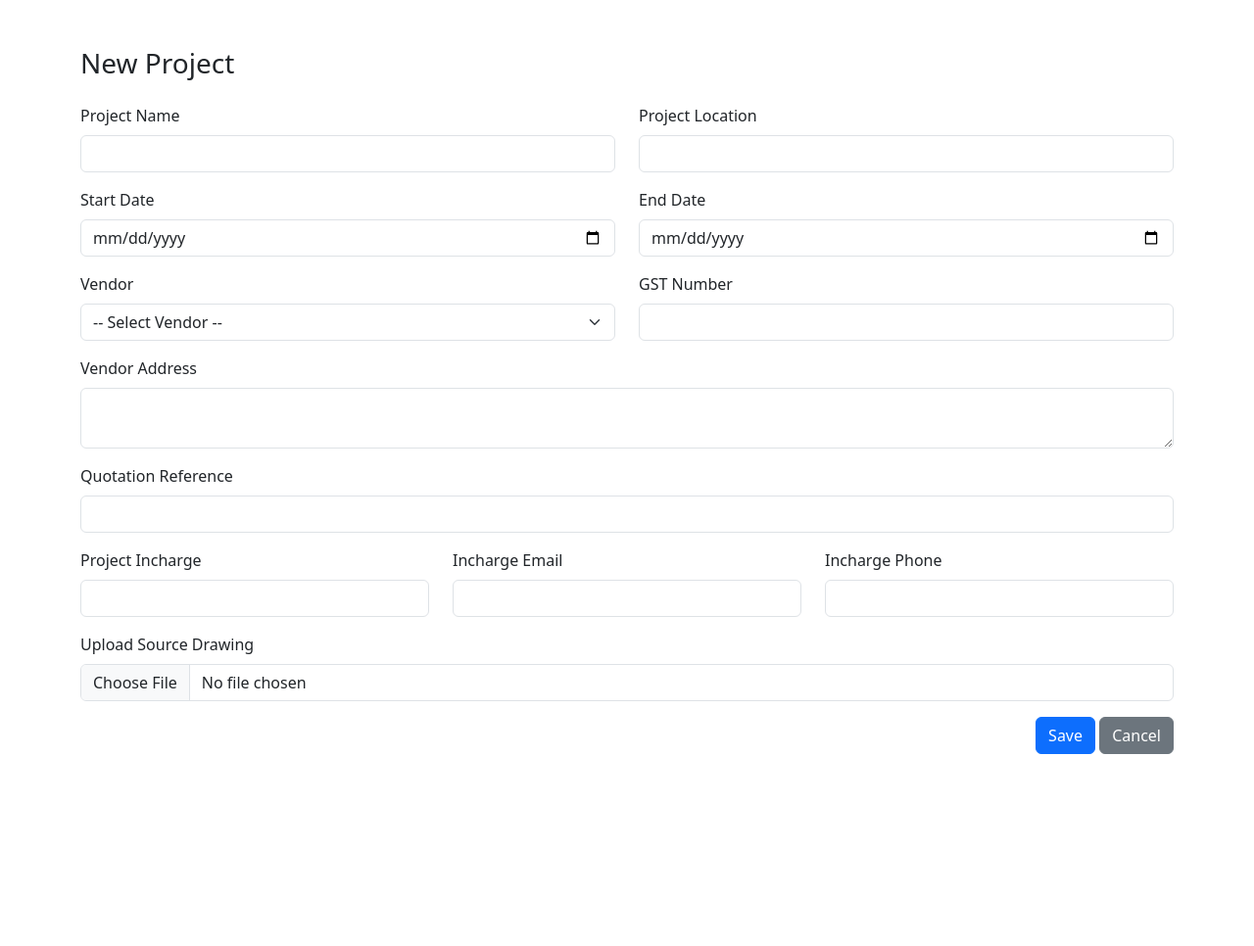
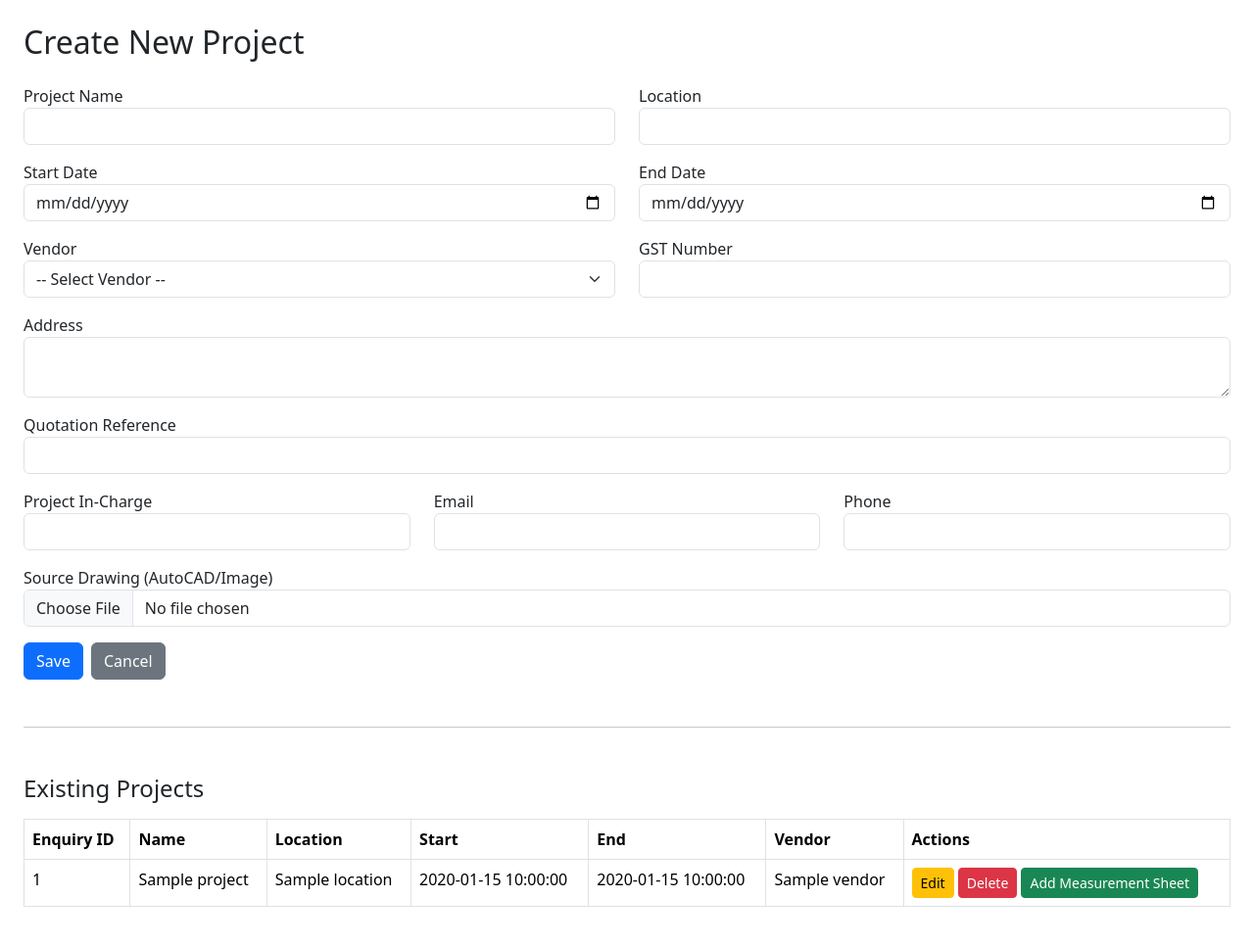
Before and after one commit to sampletech18/Ductease, a Flask app: template templates/new_project.html in a window 1280 px wide. Shown: the whole page at 98% size. Before the commit the page ends 770 px from the top, so only its background shows below. Run offline with Flask 3, Linux system fonts and the light colour scheme; the visitor is signed in with stand-in values (Sample User, id 1); tables that the repository leaves empty hold one stand-in row (values such as "Sample post"); the template is opened without the code that fills it: most values are stand-ins (such as "Sample title", 1, 10 or a date in 2020).

Commit message:
Update new_project.html

```diff
--- a/templates/new_project.html
+++ b/templates/new_project.html
@@ -4,100 +4,130 @@
   <meta charset="UTF-8">
   <title>New Project</title>
   <link href="https://cdn.jsdelivr.net/npm/bootstrap@5.3.2/dist/css/bootstrap.min.css" rel="stylesheet">
-  <script src="https://code.jquery.com/jquery-3.7.1.min.js"></script>
+  <script>
+    function fillVendorDetails() {
+      const vendorSelect = document.getElementById("vendor_id");
+      const selectedOption = vendorSelect.options[vendorSelect.selectedIndex];
+      const gst = selectedOption.getAttribute("data-gst");
+      const address = selectedOption.getAttribute("data-address");
+      document.getElementById("gst_number").value = gst || '';
+      document.getElementById("address").value = address || '';
+    }
+  </script>
 </head>
-<body>
-  <div class="container mt-5">
-    <h3 class="mb-4">New Project</h3>
-    <form method="POST" enctype="multipart/form-data">
+<body class="p-4">
+
+  <h2 class="mb-4">Create New Project</h2>
+  <form action="/new_project" method="POST" enctype="multipart/form-data">
     <div class="row mb-3">
       <div class="col-md-6">
-          <label for="name" class="form-label">Project Name</label>
-          <input type="text" name="name" id="name" class="form-control" required>
+        <label>Project Name</label>
+        <input type="text" name="name" class="form-control" required>
       </div>
       <div class="col-md-6">
-          <label for="location" class="form-label">Project Location</label>
-          <input type="text" name="location" id="location" class="form-control" required>
+        <label>Location</label>
+        <input type="text" name="location" class="form-control" required>
       </div>
     </div>
 
     <div class="row mb-3">
       <div class="col-md-6">
-          <label for="start_date" class="form-label">Start Date</label>
-          <input type="date" name="start_date" id="start_date" class="form-control" required>
+        <label>Start Date</label>
+        <input type="date" name="start_date" class="form-control" required>
       </div>
       <div class="col-md-6">
-          <label for="end_date" class="form-label">End Date</label>
-          <input type="date" name="end_date" id="end_date" class="form-control" required>
+        <label>End Date</label>
+        <input type="date" name="end_date" class="form-control" required>
       </div>
     </div>
 
     <div class="row mb-3">
       <div class="col-md-6">
-          <label for="vendor_id" class="form-label">Vendor</label>
-          <select name="vendor_id" id="vendor_id" class="form-select" required>
+        <label>Vendor</label>
+        <select name="vendor_id" id="vendor_id" class="form-select" onchange="fillVendorDetails()" required>
           <option value="">-- Select Vendor --</option>
           {% for vendor in vendors %}
-            <option value="{{ vendor.id }}">{{ vendor.name }}</option>
+            <option value="{{ vendor.id }}" data-gst="{{ vendor.gst_number }}" data-address="{{ vendor.address }}">
+              {{ vendor.name }}
+            </option>
           {% endfor %}
         </select>
       </div>
       <div class="col-md-6">
-          <label for="gst_number" class="form-label">GST Number</label>
+        <label>GST Number</label>
         <input type="text" name="gst_number" id="gst_number" class="form-control" readonly>
       </div>
     </div>
 
     <div class="mb-3">
-        <label for="address" class="form-label">Vendor Address</label>
-        <textarea name="address" id="address" rows="2" class="form-control" readonly></textarea>
+      <label>Address</label>
+      <textarea name="address" id="address" class="form-control" rows="2" readonly></textarea>
     </div>
 
     <div class="mb-3">
-        <label for="quotation" class="form-label">Quotation Reference</label>
-        <input type="text" name="quotation" id="quotation" class="form-control">
+      <label>Quotation Reference</label>
+      <input type="text" name="quotation" class="form-control">
     </div>
 
     <div class="row mb-3">
       <div class="col-md-4">
-          <label for="project_incharge" class="form-label">Project Incharge</label>
-          <input type="text" name="project_incharge" id="project_incharge" class="form-control">
+        <label>Project In-Charge</label>
+        <input type="text" name="project_incharge" class="form-control">
       </div>
       <div class="col-md-4">
-          <label for="email" class="form-label">Incharge Email</label>
-          <input type="email" name="email" id="email" class="form-control">
+        <label>Email</label>
+        <input type="email" name="email" class="form-control">
       </div>
       <div class="col-md-4">
-          <label for="phone" class="form-label">Incharge Phone</label>
-          <input type="text" name="phone" id="phone" class="form-control">
+        <label>Phone</label>
+        <input type="text" name="phone" class="form-control">
       </div>
     </div>
 
     <div class="mb-3">
-        <label for="source_drawing" class="form-label">Upload Source Drawing</label>
-        <input type="file" name="source_drawing" id="source_drawing" class="form-control" accept=".dwg,.jpg,.jpeg,.png,.pdf">
+      <label>Source Drawing (AutoCAD/Image)</label>
+      <input type="file" name="source_drawing" class="form-control">
     </div>
 
-      <div class="text-end">
+    <div class="d-flex gap-2">
       <button type="submit" class="btn btn-primary">Save</button>
-        <a href="{{ url_for('dashboard') }}" class="btn btn-secondary">Cancel</a>
+      <a href="/dashboard" class="btn btn-secondary">Cancel</a>
     </div>
   </form>
-  </div>
 
-  <script>
-    $('#vendor_id').on('change', function() {
-      const vendorId = $(this).val();
-      if (vendorId) {
-        $.get('/get_vendor_details/' + vendorId, function(data) {
-          $('#gst_number').val(data.gst_number);
-          $('#address').val(data.address);
-        });
-      } else {
-        $('#gst_number').val('');
-        $('#address').val('');
-      }
-    });
-  </script>
+  <hr class="my-5">
+
+  <h4>Existing Projects</h4>
+  <table class="table table-bordered mt-3">
+    <thead>
+      <tr>
+        <th>Enquiry ID</th>
+        <th>Name</th>
+        <th>Location</th>
+        <th>Start</th>
+        <th>End</th>
+        <th>Vendor</th>
+        <th>Actions</th>
+      </tr>
+    </thead>
+    <tbody>
+      {% for project in projects %}
+        <tr>
+          <td>{{ project.enquiry_id }}</td>
+          <td>{{ project.name }}</td>
+          <td>{{ project.location }}</td>
+          <td>{{ project.start_date }}</td>
+          <td>{{ project.end_date }}</td>
+          <td>{{ project.vendor.name }}</td>
+          <td>
+            <a href="/edit_project/{{ project.id }}" class="btn btn-sm btn-warning">Edit</a>
+            <a href="/delete_project/{{ project.id }}" class="btn btn-sm btn-danger">Delete</a>
+            <a href="/measurement_sheet/{{ project.id }}" class="btn btn-sm btn-success">Add Measurement Sheet</a>
+          </td>
+        </tr>
+      {% endfor %}
+    </tbody>
+  </table>
+
 </body>
 </html>
```
Lines whose indentation alone changed are shown as unchanged.
